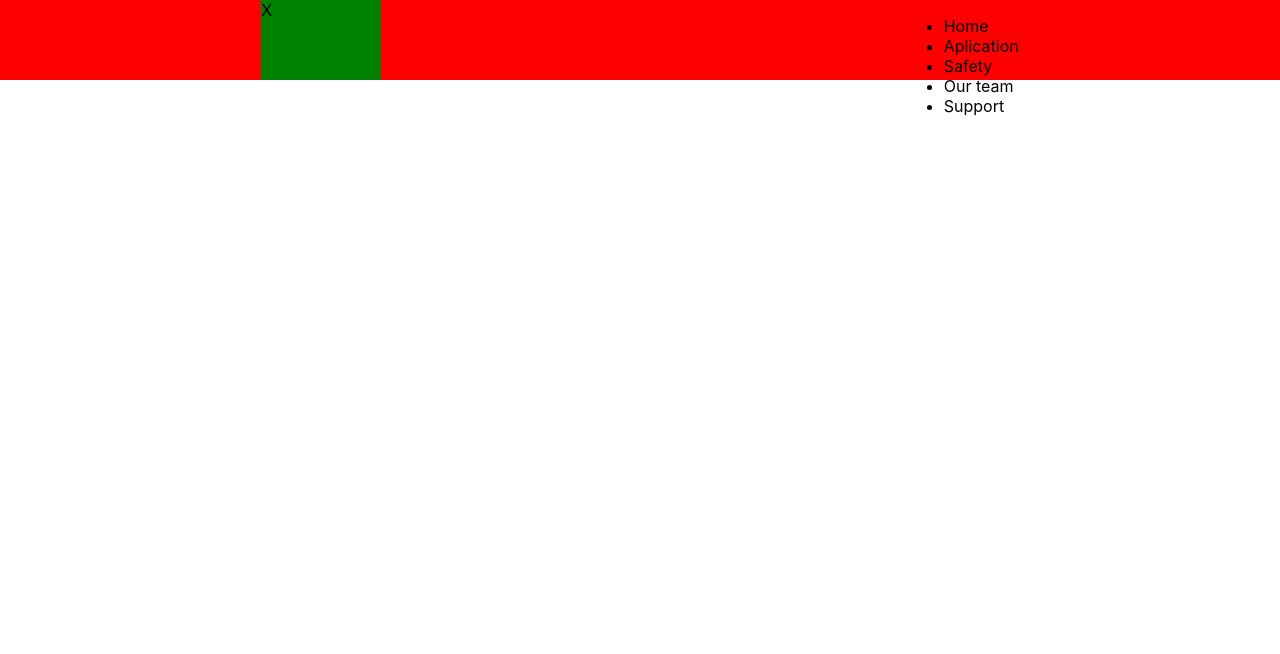
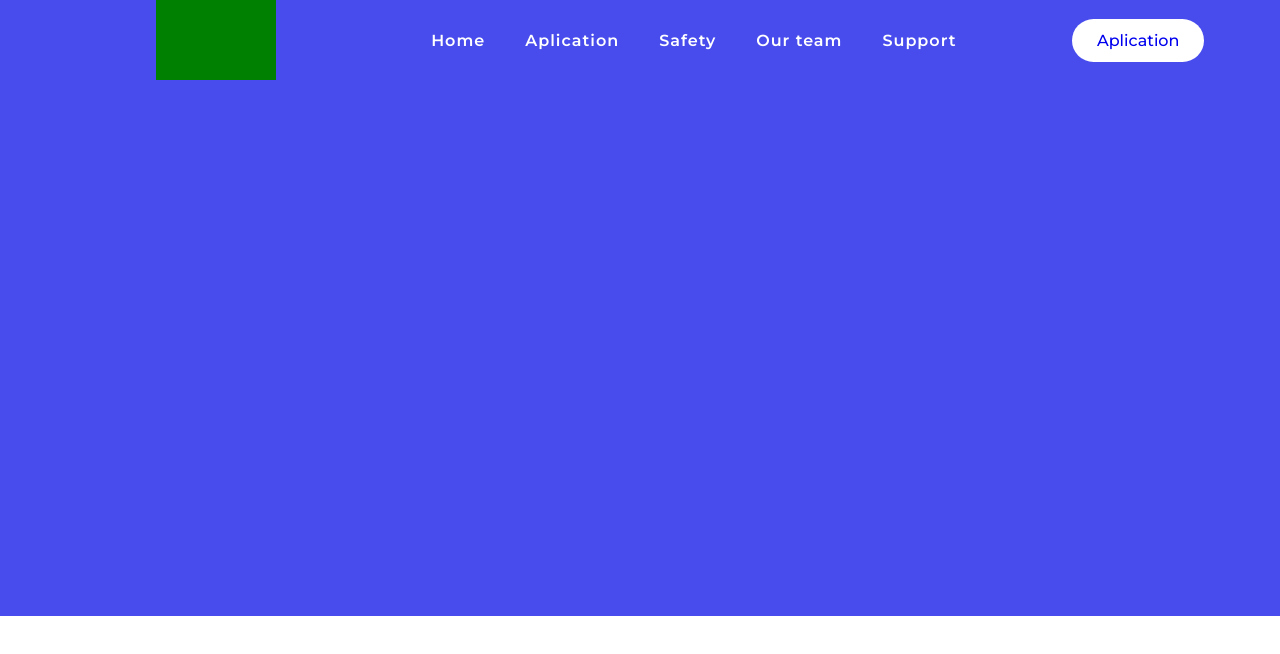
Before and after one commit to Dawidsjd/Automatizasion, a React (Create React App) app: page / in a window 1280 px wide. Shown: the top 654 px of the page. Built offline with nearby package versions, Linux system fonts and the light colour scheme.

Commit message:
Initial changes to the homepage

```diff
--- a/public/index.html
+++ b/public/index.html
@@ -10,7 +10,18 @@
       content="Web site created using create-react-app"
     />
     <link rel="apple-touch-icon" href="%PUBLIC_URL%/logo192.png" />
-
+    <!-- <link rel="preconnect" href="https://fonts.googleapis.com" />
+    <link rel="preconnect" href="https://fonts.gstatic.com" crossorigin />
+    <link
+      href="https://fonts.googleapis.com/css2?family=Roboto:wght@300;400;500;700;900&display=swap"
+      rel="stylesheet"
+    /> -->
+    <link rel="preconnect" href="https://fonts.googleapis.com" />
+    <link rel="preconnect" href="https://fonts.gstatic.com" crossorigin />
+    <link
+      href="https://fonts.googleapis.com/css2?family=Montserrat:ital,wght@0,400;0,500;0,600;0,700;0,900;1,800&family=Roboto:wght@300;400;500;700;900&display=swap"
+      rel="stylesheet"
+    />
     <title>React App</title>
   </head>
   <body>
--- /dev/null
+++ b/src/Components/HomeAssets/Hero/Hero.jsx
@@ -0,0 +1,12 @@
+import React from 'react';
+import { StyledHeroWrapper } from './styles';
+
+const Hero = () => {
+  return (
+    <StyledHeroWrapper>
+      <div></div>
+    </StyledHeroWrapper>
+  );
+};
+
+export default Hero;
--- /dev/null
+++ b/src/Components/HomeAssets/Hero/styles.js
@@ -0,0 +1,7 @@
+import { styled } from '@mui/material/styles';
+
+export const StyledHeroWrapper = styled('section')(({ theme }) => ({
+  minHeight: '77vh',
+  width: '100%',
+  backgroundColor: '#484CEC',
+}));
--- a/src/Components/HomeAssets/Navbar/Navbar.jsx
+++ b/src/Components/HomeAssets/Navbar/Navbar.jsx
@@ -1,21 +1,30 @@
 import React from 'react';
-import { StyledHeader, StyledImageWrapper, StyledImage } from './styles';
+import {
+  StyledHeader,
+  StyledImageWrapper,
+  StyledImage,
+  StyledNav,
+  SingleItem,
+  StyledButtonBox,
+  StyledLinkBtn,
+} from './styles';
 
 const Navbar = () => {
   return (
     <StyledHeader>
       <StyledImageWrapper>
-        <StyledImage>X</StyledImage>
+        <StyledImage></StyledImage>
       </StyledImageWrapper>
-      <nav>
-        <ul>
-          <li>Home</li>
-          <li>Aplication</li>
-          <li>Safety</li>
-          <li>Our team</li>
-          <li>Support</li>
-        </ul>
-      </nav>
+      <StyledNav>
+        <SingleItem>Home</SingleItem>
+        <SingleItem>Aplication</SingleItem>
+        <SingleItem>Safety</SingleItem>
+        <SingleItem>Our team</SingleItem>
+        <SingleItem>Support</SingleItem>
+      </StyledNav>
+      <StyledButtonBox>
+        <StyledLinkBtn to='/HomeDashboard'>Aplication</StyledLinkBtn>
+      </StyledButtonBox>
     </StyledHeader>
   );
 };
--- a/src/Components/HomeAssets/Navbar/styles.js
+++ b/src/Components/HomeAssets/Navbar/styles.js
@@ -1,13 +1,16 @@
 import { styled } from '@mui/material/styles';
+import { Link } from 'react-router-dom';
 
 export const StyledHeader = styled('Header')(({ theme }) => ({
   width: '100%',
   height: '80px',
+  padding: '0 40px',
   display: 'flex',
-  justifyContent: 'space-around',
-  backgroundColor: 'blue',
+  alignItems: 'center',
+  justifyContent: 'space-evenly',
+  position: 'fixed',
   [theme.breakpoints.up('md')]: {
-    backgroundColor: 'red',
+    // backgroundColor: 'blue',
   },
 }));
 
@@ -20,3 +23,32 @@ export const StyledImage = styled('div')(({ theme }) => ({
   backgroundColor: 'green',
   height: '80px',
 }));
+
+export const StyledNav = styled('nav')(({ theme }) => ({
+  display: 'flex',
+  height: '80px',
+  color: 'white',
+  alignItems: 'center',
+}));
+
+export const SingleItem = styled('ul')(({ theme }) => ({
+  fontSize: '16px',
+  fontWeight: '600',
+  letterSpacing: '1px',
+}));
+
+export const StyledButtonBox = styled('div')(({ theme }) => ({}));
+
+export const StyledLinkBtn = styled(Link)(({ theme }) => ({
+  padding: '12px 25px',
+  border: 'none',
+  borderRadius: '50px',
+  transition: '.2s',
+  fontWeight: '500',
+  background: 'white',
+  textDecoration: 'none',
+  ':hover': {
+    boxShadow: '0px 5px 15px 3px #3030303b',
+    color: '#2464cc',
+  },
+}));
--- a/src/index.css
+++ b/src/index.css
@@ -11,3 +11,8 @@ code {
   font-family: source-code-pro, Menlo, Monaco, Consolas, 'Courier New',
     monospace;
 }
+
+* {
+  font-family: 'Montserrat', sans-serif;
+  /* font-family: 'Roboto', sans-serif; */
+}
--- a/src/pages/Home.jsx
+++ b/src/pages/Home.jsx
@@ -1,10 +1,12 @@
-import React from "react";
-import Navbar from "./../Components/HomeAssets/Navbar/Navbar";
+import React from 'react';
+import Navbar from './../Components/HomeAssets/Navbar/Navbar';
+import Hero from '../Components/HomeAssets/Hero/Hero';
 
 const Home = () => {
   return (
     <>
       <Navbar />
+      <Hero />
     </>
   );
 };
```
Also changed, not shown: src/App.css (indentation only).
